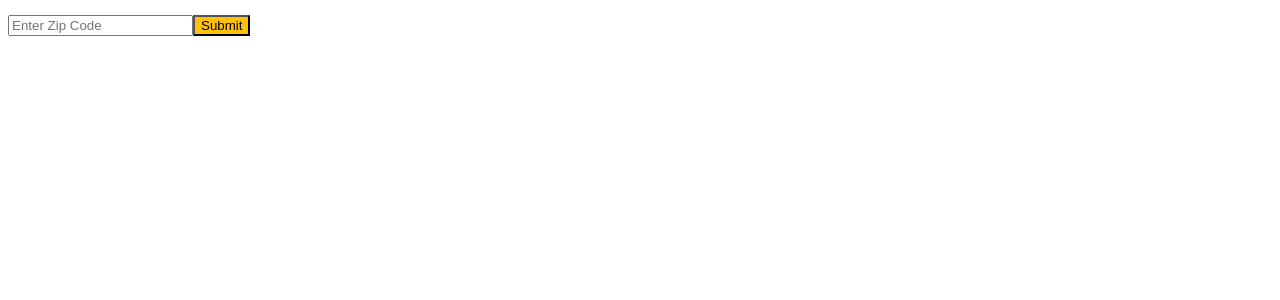
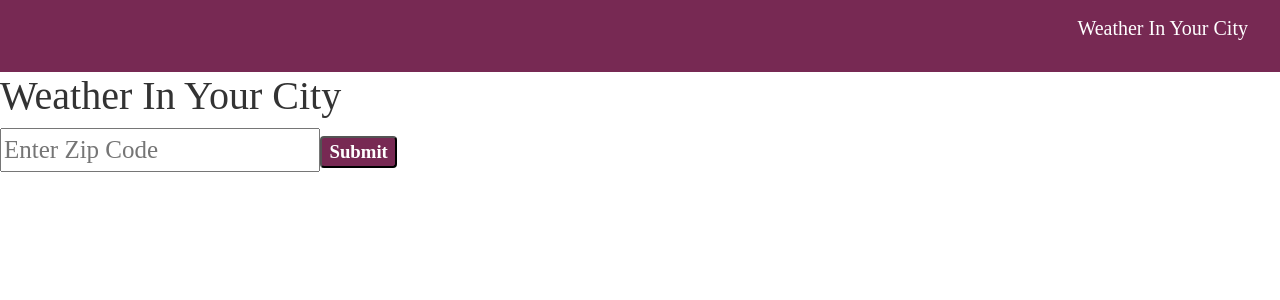
Before and after one commit to tempesttswinson/reactWeatherApp, a React (Create React App) app: page / in a window 1280 px wide. Shown: the top 300 px of the page. Built offline with nearby package versions, Linux system fonts and the light colour scheme.

Commit message:
finalized functionality

```diff
--- a/package.json
+++ b/package.json
@@ -7,6 +7,7 @@
     "@testing-library/react": "^9.5.0",
     "@testing-library/user-event": "^7.2.1",
     "bootstrap": "^4.4.1",
+    "bootswatch": "^4.4.1",
     "moment": "^2.24.0",
     "moment-timezone": "^0.5.28",
     "react": "^16.13.1",
--- a/src/App.js
+++ b/src/App.js
@@ -1,24 +1,72 @@
-import React from "react";
-import UserInput from "./components/UserInput";
-import Weather from "./components/weather";
-import time from "./components/time";
+import React, { useState } from "react";
+import 'bootswatch/dist/united/bootstrap.min.css';
+import 'moment-timezone'
 import "./App.css";
+import Moment from "react-moment";
 
-const API_KEY = '678ba9df227448b5ef0a9f4ff586b675';
 
 export default function App() {
-  const getWeather = async () => {
-    const api_call = await fetch('https://api.openweathermap.org/data/2.5/weather?zip=28273&appid=' + API_KEY + '&units=imperial');
 
-    console.log(api_call);
-    const weather = await api_call.json();
+  const API_KEY = '678ba9df227448b5ef0a9f4ff586b675';
 
-    console.log(weather);
-  }
+  const [city, setCity] = useState("");
+  const [temp, setTemp] = useState("");
+  const [desc, setDesc] = useState("");
+  const [timezone, setTimezone] = useState("");
+  const [icon, setIcon] = useState("");
+  const [input, setInput] = useState("");
+  const [error, setError] = useState("");
+
+
+  const getWeather = () => {
+
+    if (input === "") {
+      setError("enter Zip Code");
+      return;
+    }
+
+    fetch('https://api.openweathermap.org/data/2.5/weather?zip=' + input + '&appid=' + API_KEY + '&units=imperial')
+
+      .then((response) => response.json())
+      .then((weather) => {
+        console.log(weather);
+        setCity(weather.name);
+        setTemp(Math.floor(weather.main.temp));
+        setDesc(weather.weather[0].description);
+        setIcon(weather.weather[0].icon);
+
+
+        fetch('https://api.openweathermap.org/data/2.5/onecall?lat=' + weather.coord.lat + '&lon=' + weather.coord.lon + '&appid=' + API_KEY)
+
+
+          .then((response) => response.json())
+          .then((local) => {
+            console.log(local);
+            setTimezone(local.timezone);
+          });
+      });
+  };
+
+
 
   return (
     <div >
-      <UserInput getWeather={getWeather} />
+      <nav class="navbar navbar-expand-lg navbar-dark bg-dark" id="navbarColor02">
+        <p class="navbar-brand">Weather In Your City</p>
+      </nav>
+      <h1>Weather In Your City</h1>
+      <input type="text" placeholder="Enter Zip Code" onChange={(e) => setInput(e.target.value)} />
+      <button onClick={getWeather} className="badge badge-dark"> Submit </button>
+      {city ? (
+        <div>
+          <p>{city}</p>
+          <Moment format="dddd MMMM Do YYYY, h:mm a z" tz={timezone}></Moment>
+          <p>{temp} &deg;F</p>
+          <p>{desc}</p>
+          <img src={"https://openweathermap.org/img/wn/" + icon + "@2x.png"} alt={desc} />
+        </div>
+      ) : null}
+      <p>{error}</p>
     </div>
-  );
+  )
 }
--- a/src/components/UserInput.js
+++ /dev/null
@@ -1,16 +0,0 @@
-import React, {
-  Component,
-  useState,
-  useEffect
-} from "react";
-import Button from 'react-bootstrap/Button';
-
-
-export default function UserInput(props) {
-  return (
-    <>
-      <input placeholder="Enter Zip Code" />
-      <button onClick={() => props.getWeather()} > Submit </button>
-    </>
-  )
-}
--- a/src/components/time.js
+++ /dev/null
@@ -1,9 +0,0 @@
-import React from "react";
-import Moment from "react-moment";
-import "moment-timezone";
-
-const getTime = () => {};
-
-export default function time(props) {
-  return <div></div>;
-}
--- a/src/index.css
+++ b/src/index.css
@@ -1,5 +1,5 @@
 body {
-  /* background-image: url(./images/angela-compagnone-XSUvsYl_LrE-unsplash.jpg); */
+  /* background-image: url(images/angela-compagnone-XSUvsYI_LrE-unsplash.jpg);  */
   background-size: cover;
   background-attachment: fixed;
   background-position: center;
@@ -26,8 +26,8 @@ button {
   opacity: 88%;
 }
 
-.overall_div {
-  padding: 150px;
+p{
+  margin: 5px auto;
 }
 
 /* .clear {
```
Also changed, not shown: src/components/weather.js (deleted), 1 other file (tests, documents, lock files or other folders).
